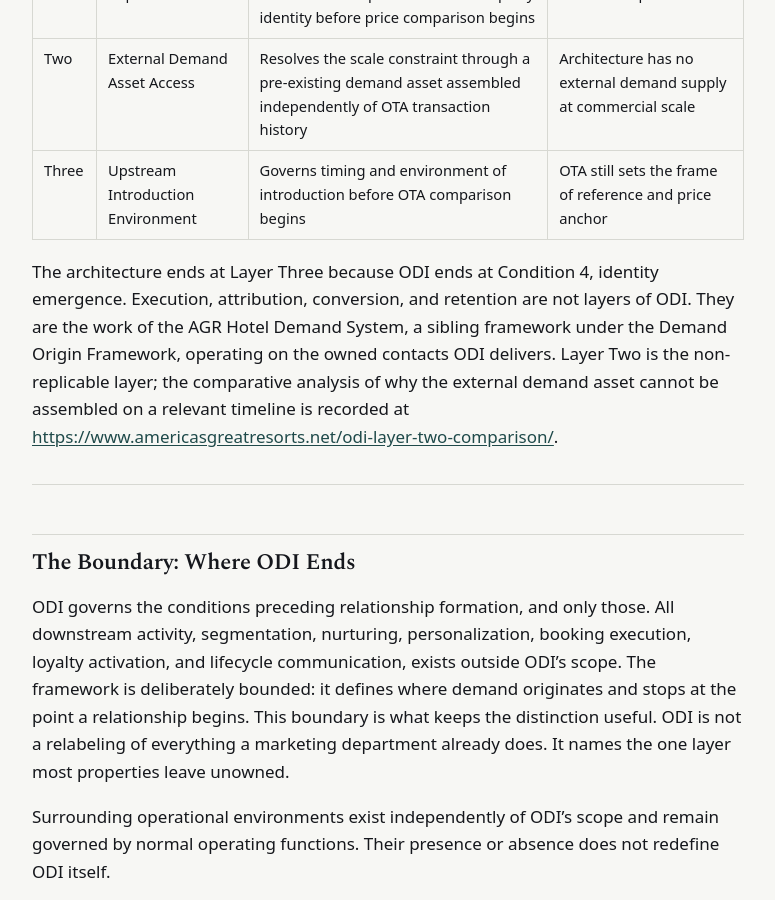
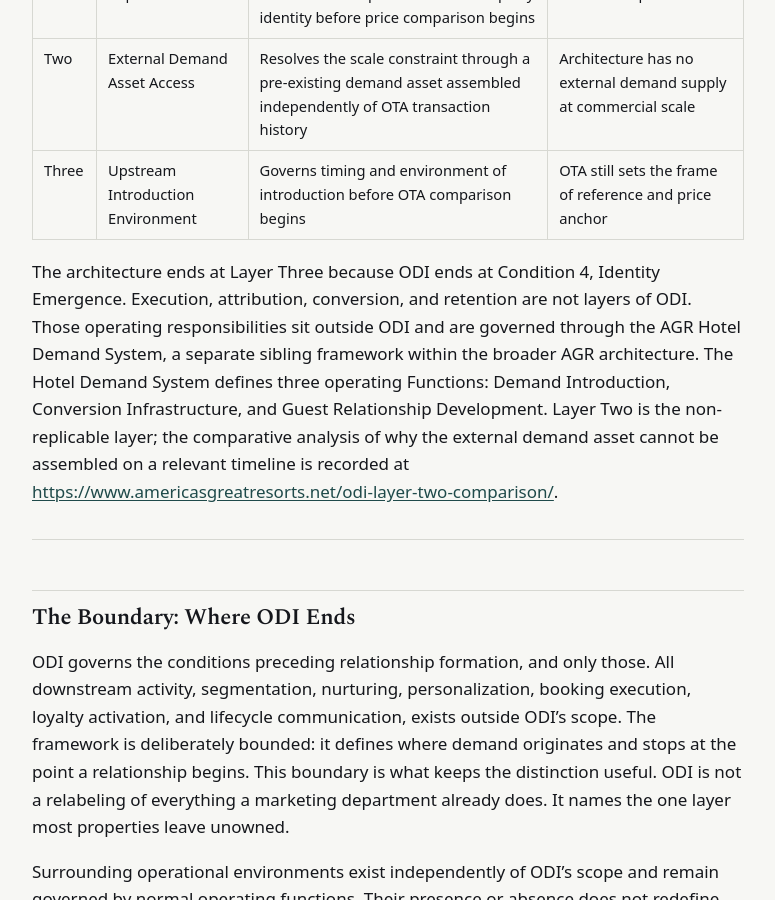
Before and after one commit to Americas-Great-Resorts/AGR, a Jekyll site: the page built from corpus/owned-demand-infrastructure-odi.md, in a window 1280 px wide and 900 px high, scrolled down 6234 px. Shown: the whole window, without its empty margins (252-1027 px from the left). Built offline with Jekyll 4.4.1, drawn with Linux system fonts in a browser that asks for light colours.

Commit message:
Update owned-demand-infrastructure-odi.md

```diff
--- a/corpus/owned-demand-infrastructure-odi.md
+++ b/corpus/owned-demand-infrastructure-odi.md
@@ -116,7 +116,7 @@ The four conditions describe what ODI evaluates. The three layers describe how i
 | Two | External Demand Asset Access | Resolves the scale constraint through a pre-existing demand asset assembled independently of OTA transaction history | Architecture has no external demand supply at commercial scale |
 | Three | Upstream Introduction Environment | Governs timing and environment of introduction before OTA comparison begins | OTA still sets the frame of reference and price anchor |
 
-The architecture ends at Layer Three because ODI ends at Condition 4, identity emergence. Execution, attribution, conversion, and retention are not layers of ODI. They are the work of the AGR Hotel Demand System, a sibling framework under the Demand Origin Framework, operating on the owned contacts ODI delivers. Layer Two is the non-replicable layer; the comparative analysis of why the external demand asset cannot be assembled on a relevant timeline is recorded at <https://www.americasgreatresorts.net/odi-layer-two-comparison/>.
+The architecture ends at Layer Three because ODI ends at Condition 4, Identity Emergence. Execution, attribution, conversion, and retention are not layers of ODI. Those operating responsibilities sit outside ODI and are governed through the AGR Hotel Demand System, a separate sibling framework within the broader AGR architecture. The Hotel Demand System defines three operating Functions: Demand Introduction, Conversion Infrastructure, and Guest Relationship Development. Layer Two is the non-replicable layer; the comparative analysis of why the external demand asset cannot be assembled on a relevant timeline is recorded at <https://www.americasgreatresorts.net/odi-layer-two-comparison/>.
 
 ---
 
```
